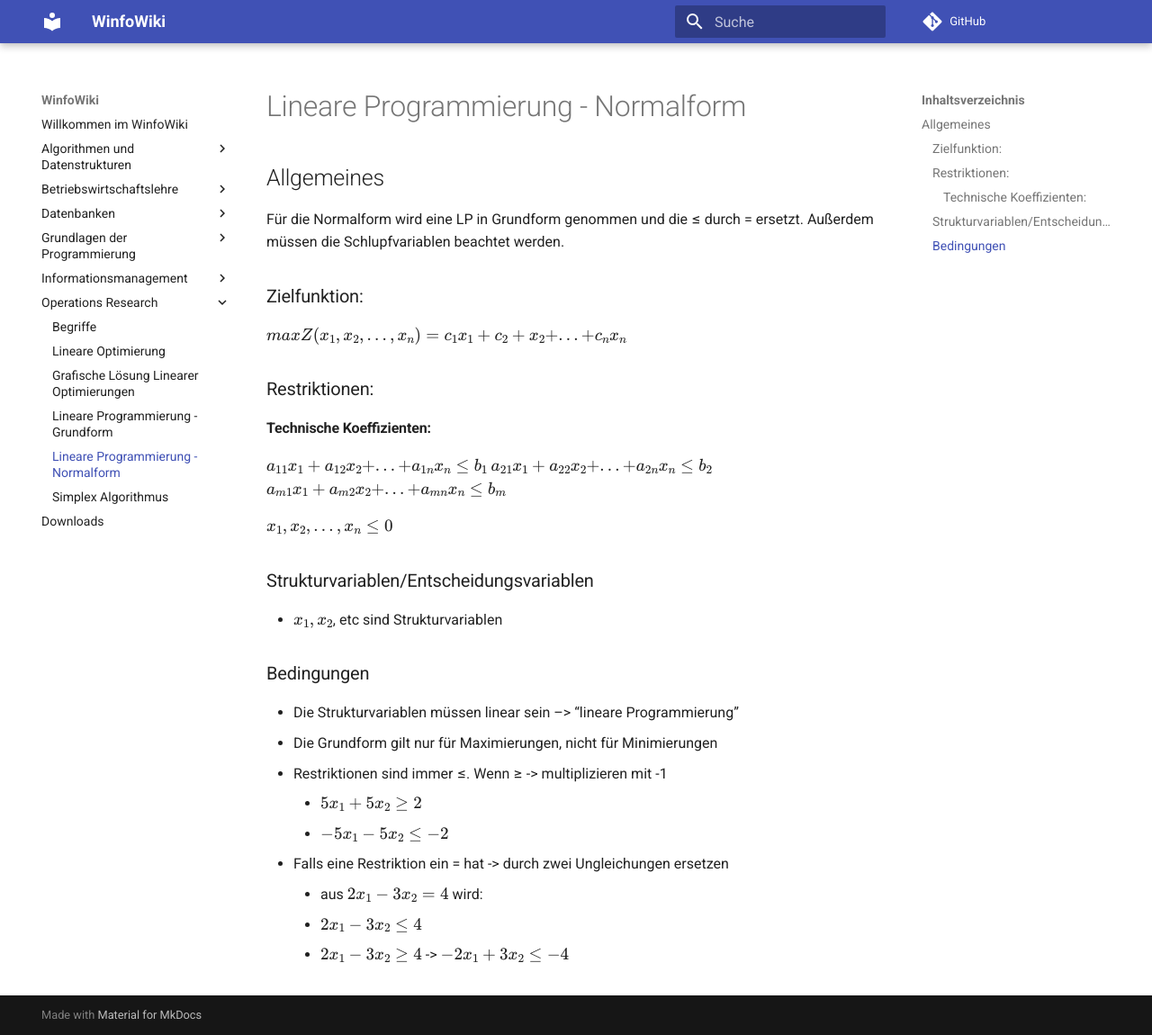
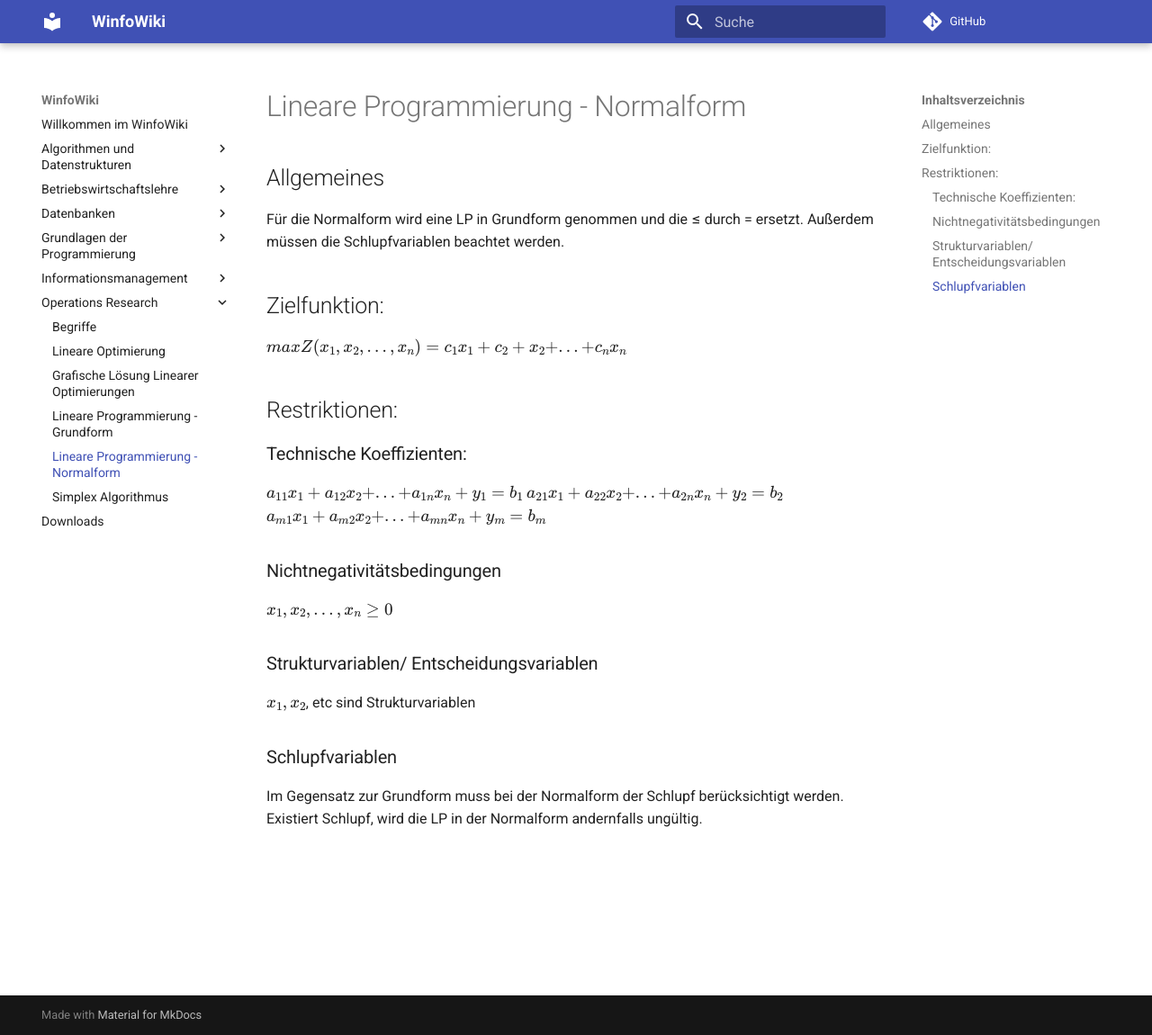
Before and after one commit to heshsum/winfowiki, an MkDocs documentation site: the page built from docs/Operations Research/Lineare-Programmierung-Normalform.md, in a window 1280 px wide and 1150 px high. Shown: the whole window at 90% size. Built offline with MkDocs 1.6.1 and Material for MkDocs 9.7.7, drawn with Linux system fonts in a browser that asks for light colours; comment, search, counter and statistics services are not loaded.

Commit message:
Korrektur ≤ ≥ und Formatierung

```diff
--- a/docs/Operations Research/Lineare-Programmierung-Normalform.md
+++ b/docs/Operations Research/Lineare-Programmierung-Normalform.md
@@ -5,30 +5,23 @@ Für die Normalform wird eine LP in Grundform genommen und die ≤ durch = erset
 Außerdem müssen die Schlupfvariablen beachtet werden.
 
 
-### Zielfunktion:
+## Zielfunktion:
 $max Z(x_1, x_2, ... ,x_n) = c_1x_1 + c_2 + x_2 + ... +  c_nx_n$
 
-### Restriktionen:
+## Restriktionen:
 
-#### Technische Koeffizienten:
-$a_{11}x_1 + a_{12}x_2 + ... + a_{1n}x_n ≤ b_1$
-$a_{21}x_1 + a_{22}x_2 + ... + a_{2n}x_n ≤ b_2$
-$a_{m1}x_1 + a_{m2}x_2 + ... + a_{mn}x_n ≤ b_m$
+### Technische Koeffizienten:
+$a_{11}x_1 + a_{12}x_2 + ... + a_{1n}x_n + y_1 = b_1$
+$a_{21}x_1 + a_{22}x_2 + ... + a_{2n}x_n + y_2 = b_2$
+$a_{m1}x_1 + a_{m2}x_2 + ... + a_{mn}x_n + y_m = b_m$
+
+### Nichtnegativitätsbedingungen
+$x_1, x_2, ..., x_n ≥ 0$
 
 
-$x_1, x_2, ..., x_n ≤ 0$
+### Strukturvariablen/ Entscheidungsvariablen
+$x_1, x_2$, etc sind Strukturvariablen
 
-
-### Strukturvariablen/Entscheidungsvariablen
-- $x_1, x_2$, etc sind Strukturvariablen
-
-### Bedingungen
-- Die Strukturvariablen müssen linear sein --> "lineare Programmierung"
-- Die Grundform gilt nur für Maximierungen, nicht für Minimierungen
-- Restriktionen sind immer ≤. Wenn ≥ -> multiplizieren mit -1
-	- $5x_1 + 5x_2 ≥ 2$
-	- $-5x_1 - 5x_2 ≤ -2$
-- Falls eine Restriktion ein = hat -> durch zwei Ungleichungen ersetzen
-	- aus $2x_1 - 3x_2 = 4$ wird:
-	- $2x_1 - 3x_2 ≤ 4$
-	- $2x_1 - 3x_2 ≥ 4$ -> $-2x_1 + 3x_2 ≤ -4$
+### Schlupfvariablen
+Im Gegensatz zur Grundform muss bei der Normalform der Schlupf berücksichtigt werden.
+Existiert Schlupf, wird die LP in der Normalform andernfalls ungültig.
```
